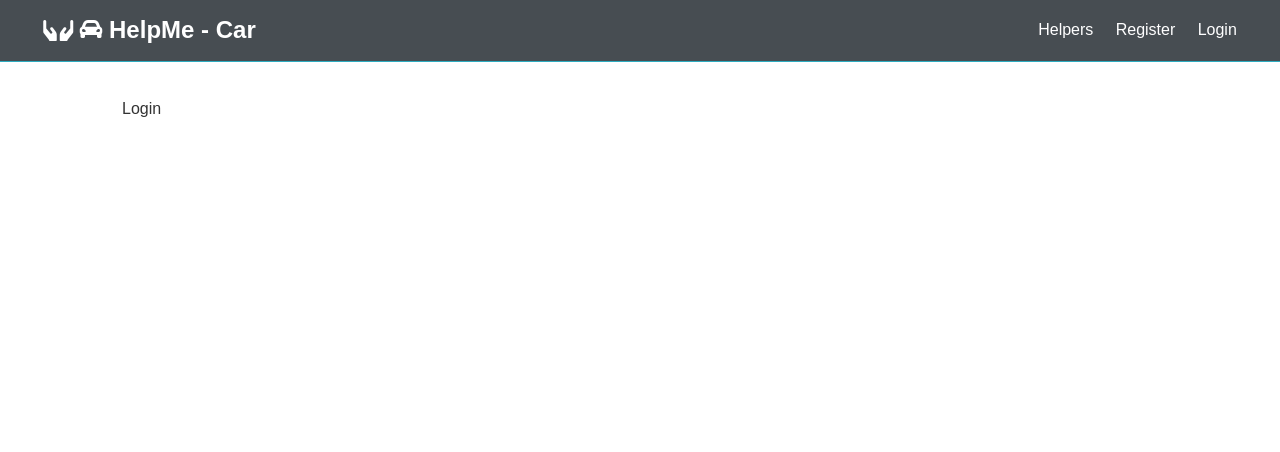
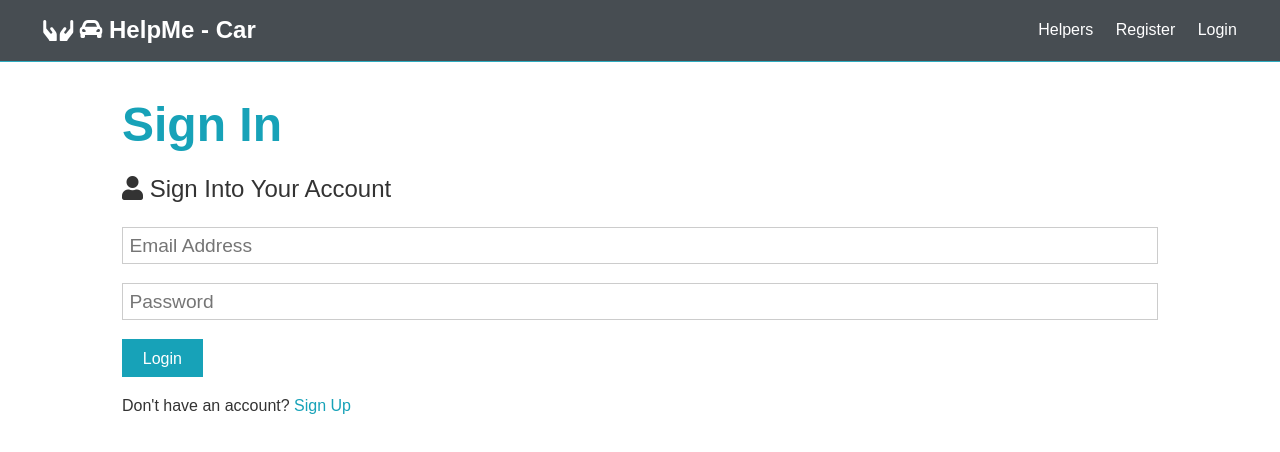
Before and after one commit to usernameistai/helpmecar, a React (Create React App) app in the folder client/: page /login in a window 1280 px wide. Shown: the top 452 px of the page. Built offline with nearby package versions, Linux system fonts and the light colour scheme.

Commit message:
finish register and login pages

```diff
--- a/client/src/components/auth/Login.js
+++ b/client/src/components/auth/Login.js
@@ -1,11 +1,56 @@
-import React from 'react'
+import React, { Fragment, useState } from 'react';
+import { Link } from 'react-router-dom';
 
 const Login = () => {
+  const [formData, setFormData] = useState({
+    email: '',
+    password: ''
+  });
+
+  const { email, password } = formData;
+
+ const onChange = e => setFormData({
+    ...formData, // spread operator copy what's in there
+    [e.target.name]: e.target.value // rather than name means we can use name for every field
+  });
+
+  const onSubmit = async e => {
+    e.preventDefault();
+    console.log('Success');
+  };
+
   return (
-    <div>
-      Login
-    </div>
-  )
+    <Fragment>
+      <h1 className='large text-primary'>Sign In</h1>
+      <p className='lead'><i className='fas fa-user'></i> Sign Into Your Account</p>
+      <form className='form' onSubmit={e => onSubmit(e)}>
+        <div className='form-group'>
+          <input
+            type='email'
+            placeholder='Email Address'
+            name='email'
+            value={email}
+            onChange={e => onChange(e)}
+            required
+          />
+        </div>
+        <div className='form-group'>
+          <input
+            type='password'
+            placeholder='Password'
+            name='password'
+            value={password}
+            onChange={e => onChange(e)}
+            minLength='6'
+          />
+        </div>
+        <input type='submit' className='btn btn-primary' value='Login' />
+      </form>
+      <p className='my-1'>
+        Don't have an account? <Link to='/register'>Sign Up</Link>
+      </p>
+    </Fragment>
+  );
 }
 
 export default Login;
--- a/client/src/components/auth/Register.js
+++ b/client/src/components/auth/Register.js
@@ -21,7 +21,7 @@
     if (password !== password2) {
       console.log('Passwords do not match', 'danger');
     } else {
-      console.log(formData);
+      console.log('Success');
     }
   };
 
@@ -77,7 +77,7 @@
         <input type='submit' className='btn btn-primary' value='Register' />
       </form>
       <p className='my-1'>
-        Already have an account? <Link to='login.html'>Sign In</Link>
+        Already have an account? <Link to='/login'>Sign In</Link>
       </p>
     </Fragment>
   );
```
